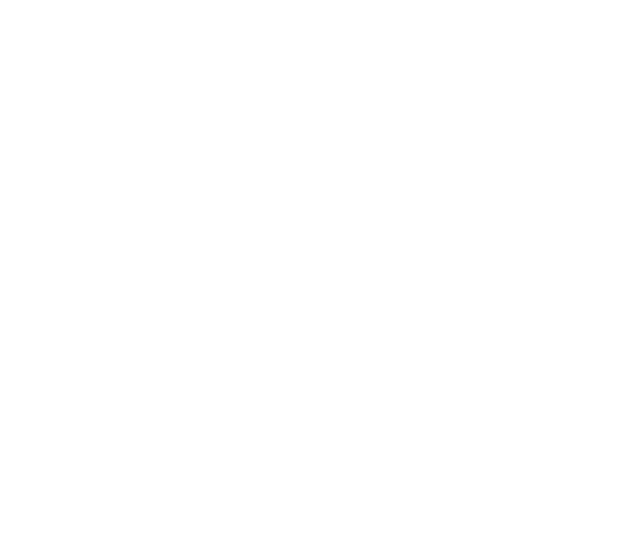
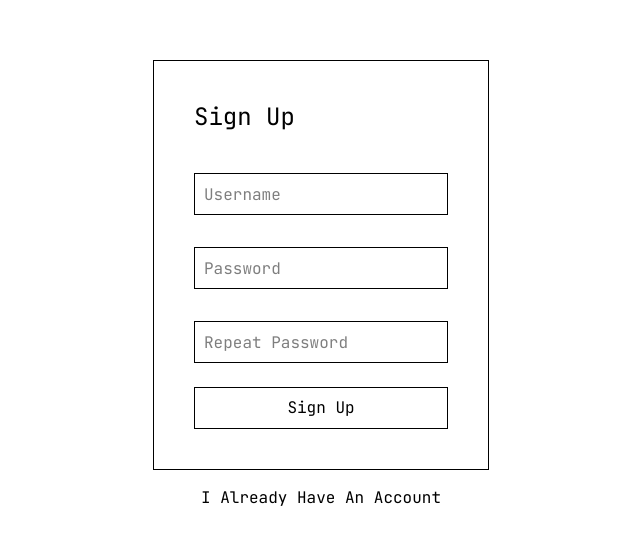
Before and after one commit to Ilwel/playing-with-your-heritage, a Next.js app: page /sign-out in a window 1280 px wide. Shown: the part 115-660 px from the top of the page, without its empty margins (319-959 px from the left). Built offline with nearby package versions, Linux system fonts and the light colour scheme.

Commit message:
feat: sign up page

```diff
--- /dev/null
+++ b/app/sign-out/components/Content.tsx
@@ -0,0 +1,21 @@
+"use client"
+import Button from "@/app/components/Button";
+import Input from "@/app/components/Input";
+import Link from "next/link";
+
+export default function Content (){
+  return (
+    <div className="sign-in flex flex-col gap-4">
+      <div className="card flex flex-col gap-6">
+        <h1>Sign Up</h1>
+        <div className="flex flex-col gap-4">
+          <Input label="Username"/>
+          <Input label="Password" type="password"/>
+          <Input label="Repeat Password" type="password"/>
+        </div>
+        <Button delay={0.5}> Sign Up</Button>
+      </div>
+      <Link href="/sign-in"> I Already Have An Account</Link>
+    </div>
+  )
+}
--- a/app/sign-out/page.tsx
+++ b/app/sign-out/page.tsx
@@ -1,5 +1,16 @@
+import { Metadata } from "next";
+import PageWrapper from "../components/PageWrapper";
+import Content from "./components/Content";
+
+export const metadata: Metadata = {
+  title: 'Sign Up'
+}
+
+
 export default function SignOut(){
-  return <div>
-
-  </div>
+  return (
+    <PageWrapper>
+      <Content/>
+    </PageWrapper>
+  )
 }
```
